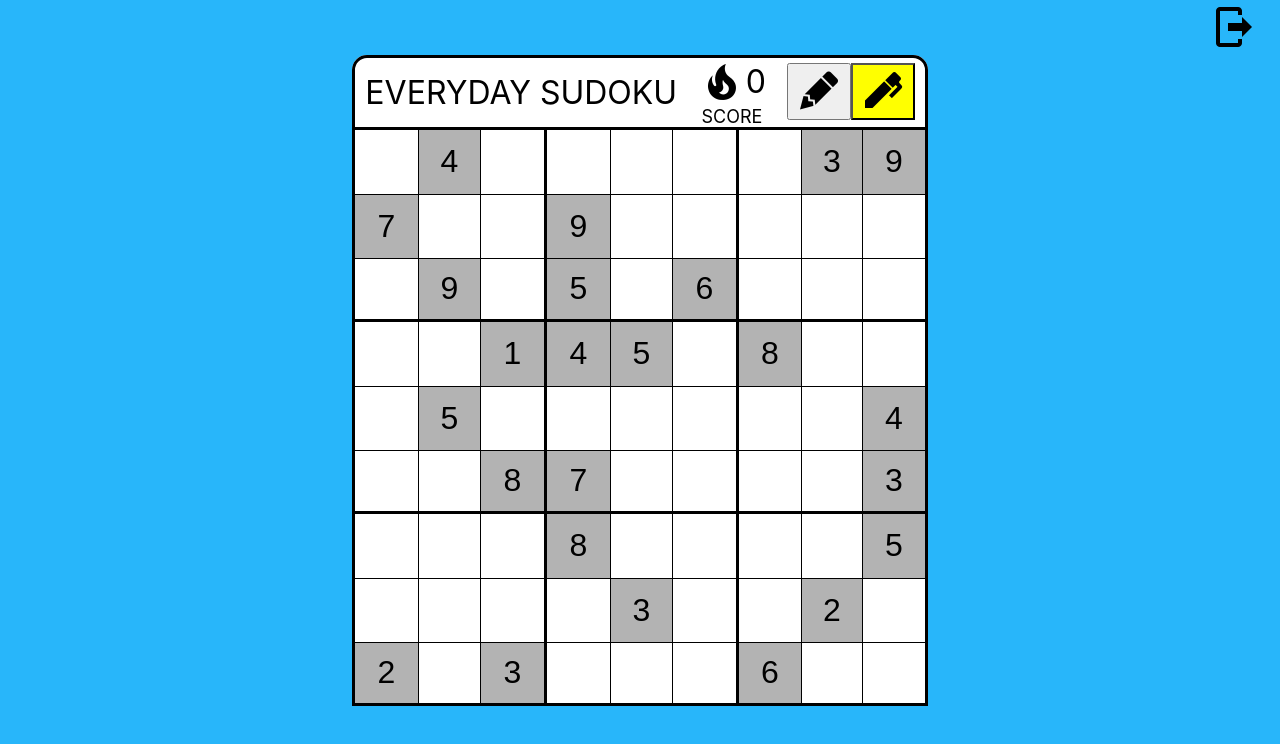
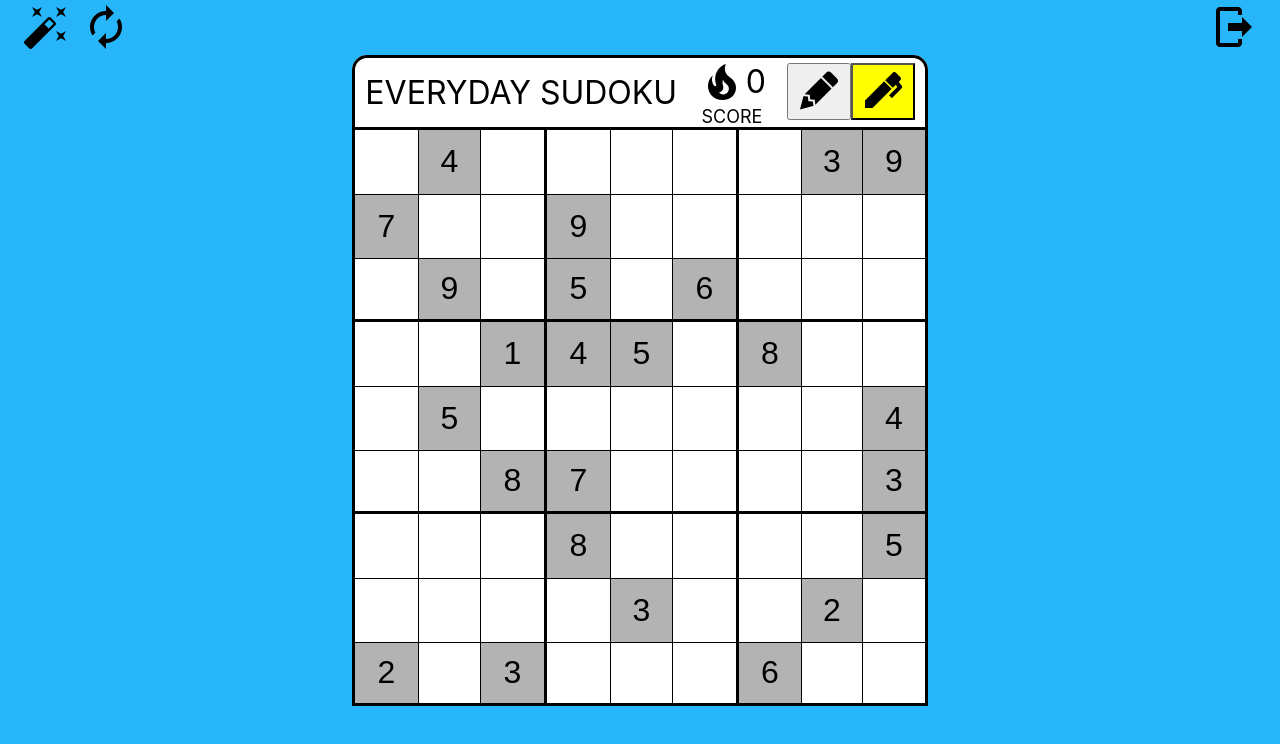
Before and after one commit to SimonGPort/cafe_sudoku, a React (Create React App) app: page /main in a window 1280 px wide. Shown: the top 744 px of the page. Built offline with nearby package versions, Linux system fonts and the light colour scheme; no server answers.

Commit message:
TopHeader

```diff
--- /dev/null
+++ b/src/components/TopHeader/TopHeader.tsx
@@ -0,0 +1,43 @@
+import React from 'react';
+import { useDispatch, useSelector } from 'react-redux';
+import {state} from '../../interface/state';
+import {useNavigate} from 'react-router-dom';
+import {logoutTicket} from '../../util/localStorage';
+import {logout} from '../../redux/actions/logout';
+import {Container,ButtonContainer,Button} from './style';
+
+
+
+const SudokuView : React.FC=()=>{
+
+    const navigate = useNavigate();
+    const name=useSelector((state:state) => state.name);
+    const dispatch = useDispatch();
+
+    const toogleLogout=()=>{
+        logoutTicket();
+        dispatch(logout());
+        navigate('/');
+    };
+
+    return(<>
+        <Container>
+            <div>
+                <Button  onClick={()=>{console.log('solution');}}>
+                    <img src="auto-fix-black.png"/>
+                </Button>
+                <Button  onClick={()=>{console.log('reset');}}>
+                    <img src="autorenew-black.png"/>
+                </Button>
+            </div>
+            <ButtonContainer>
+                <h4>{name}</h4><Button  onClick={()=>{toogleLogout();}}>
+                    <img src="logout.png"/>
+                </Button>
+            </ButtonContainer>
+        </Container>
+    </>
+    );
+};
+
+export default SudokuView;
--- /dev/null
+++ b/src/components/TopHeader/style.js
@@ -0,0 +1,19 @@
+import styled from 'styled-components';
+
+export const Container=styled.div`
+    display:flex;
+    justify-content:space-between;
+    margin-right: 1em;
+    margin-left: 1em;
+    margin-top: 0.1em;
+`;
+
+export const ButtonContainer=styled.div`
+    display:flex;
+`;
+
+export const Button=styled.button`
+cursor: pointer;
+border: none;
+background-color: #28b6fa;
+`;
--- a/src/view/SudokuView.tsx
+++ b/src/view/SudokuView.tsx
@@ -6,22 +6,18 @@ import { useDispatch, useSelector } from 'react-redux';
 import {state} from '../interface/state';
 import {newGame} from '../redux/actions/newGame';
 import ModalEndGame from '../components/ModalEndGame/ModalEndGame';
-import {useNavigate} from 'react-router-dom';
-import {logoutTicket} from '../util/localStorage';
-import {logout} from '../redux/actions/logout';
 import {AUTOLOGIN} from '../graphQL/Queries';
 import { useQuery } from '@apollo/client';
 import {login} from '../redux/actions/login';
 import {getTicket} from '../util/localStorage';
+import TopHeader from '../components/TopHeader/TopHeader';
 
 
 const SudokuView : React.FC=()=>{
 
-    const navigate = useNavigate();
     const [isModalEndGame,setIsModalEndGame]=useState<boolean>(false);
 
     const gameOver=useSelector((state:state) => state.gameOver);
-    const name=useSelector((state:state) => state.name);
     const dispatch = useDispatch();
 
     const [id,setId]=useState('');
@@ -51,18 +47,8 @@ const SudokuView : React.FC=()=>{
         }
     };
 
-    const toogleLogout=()=>{
-        logoutTicket();
-        dispatch(logout());
-        navigate('/');
-    };
-
     return(<>
-        <div style={logOutStyle}>
-            <h4>{name}</h4><button style={logoutButtonStyle} onClick={()=>{toogleLogout();}}>
-                <img src="logout.png"/>
-            </button>
-        </div>
+        <TopHeader/>
         <div style={containerStyle}>
             <SudokuHeader/>
             <SudokuMain/>
@@ -79,17 +65,4 @@ const containerStyle={
     borderRadius:'15px 15px 0px 0px'
 };
 
-const logOutStyle={
-    display:'flex',
-    justifyContent:'end',
-    marginRight: '1em',
-    marginTop: '0.1em',
-
-};
-const logoutButtonStyle={
-    cursor: 'pointer',
-    border: 'none',
-    backgroundColor: '#28b6fa',
-};
-
 export default SudokuView;
```
Also changed, not shown: public/auto-fix-black.png (added), public/autorenew-black.png (added).
